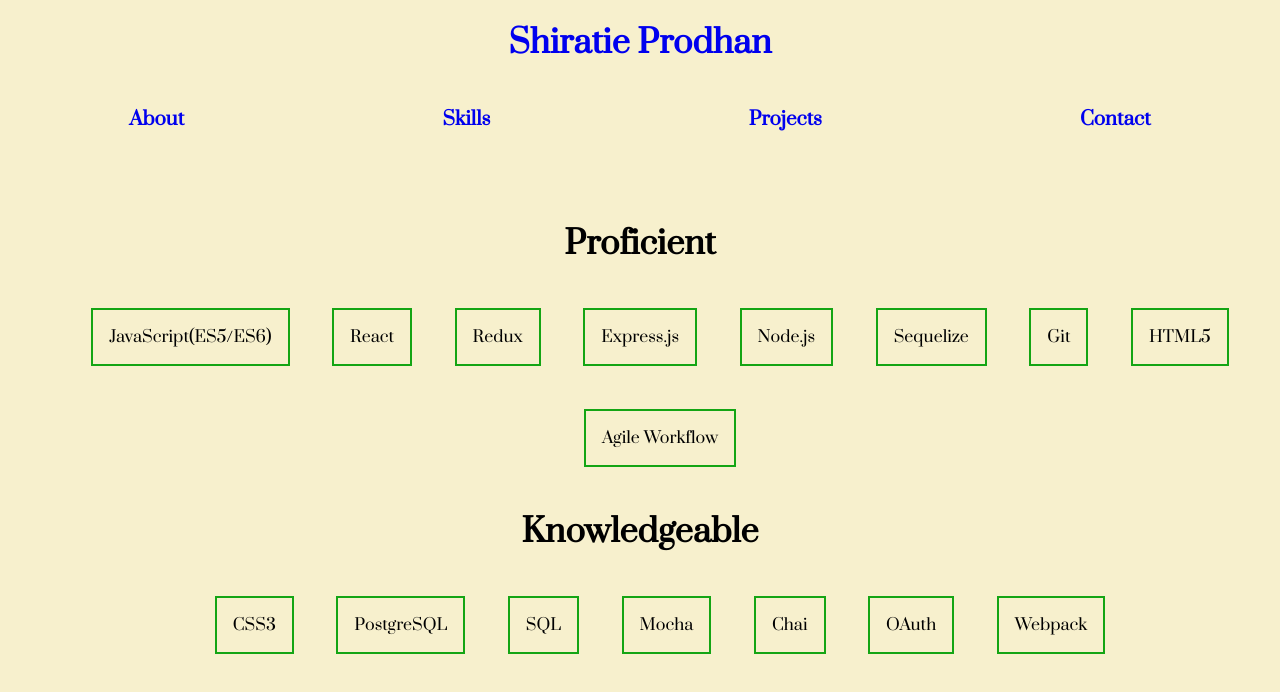
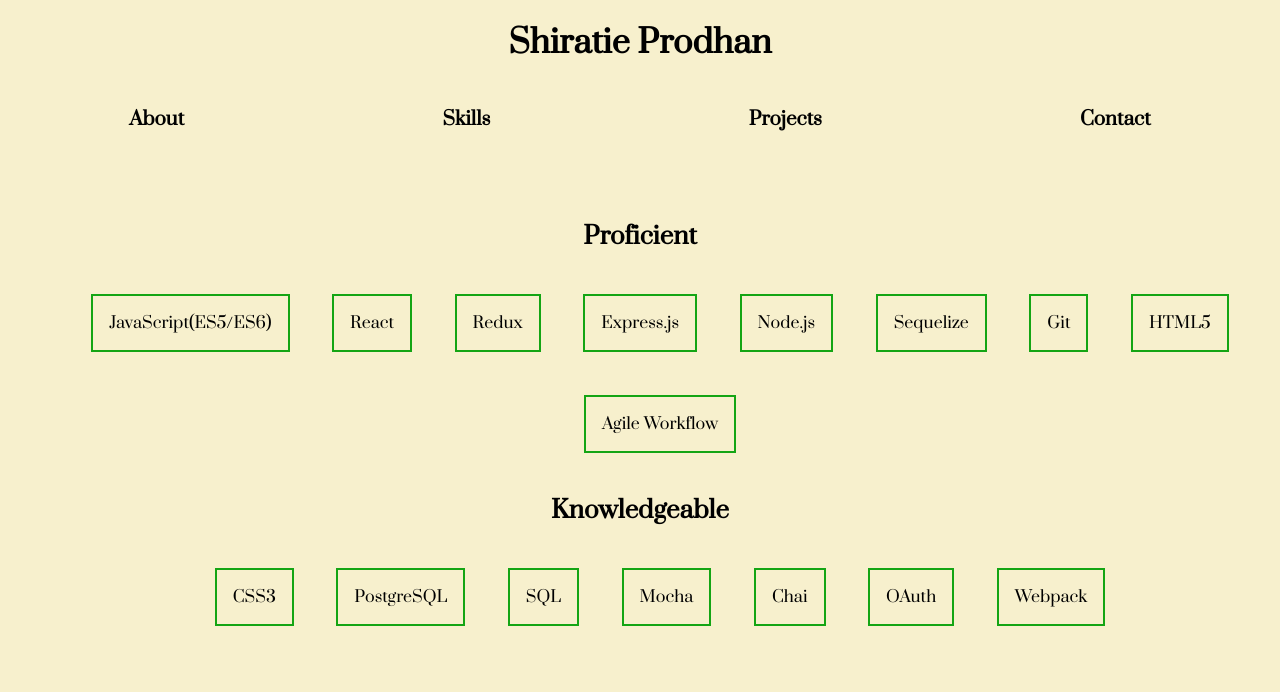
Before and after one commit to shiratiee/personal-website, a React (Create React App) app: page /skills in a window 1280 px wide. Shown: the top 692 px of the page. Built offline with nearby package versions, Linux system fonts and the light colour scheme; a web font is replaced by a local one.

Commit message:
links are finally a normal color

```diff
--- a/src/App.css
+++ b/src/App.css
@@ -28,6 +28,15 @@
   to { transform: rotate(360deg); }
 }
 
+a {
+  text-decoration: none;
+  color: black;
+}
+
+a:visited {
+  color: black;
+}
+
 .skills {
   padding-top: 50px;
   font-family: 'Prata', serif;
@@ -40,6 +49,7 @@
   flex-wrap: wrap;
   justify-content: center;
 
+
 }
 
 .list li {
@@ -47,6 +57,7 @@
   border: 2px solid rgb(20, 165, 20);
   margin: 1.33em;
   align-self: center;
+
 }
 
 .portfolio {
--- a/src/skills.jsx
+++ b/src/skills.jsx
@@ -3,7 +3,7 @@
 export default function Skills() {
   return (
     <div className="skills">
-      <h1>Proficient</h1>
+      <h2>Proficient</h2>
       <ul className="list">
         <li>JavaScript(ES5/ES6)</li>
         <li>React</li>
@@ -15,7 +15,7 @@
         <li>HTML5</li>
         <li>Agile Workflow</li>
       </ul>
-      <h1>Knowledgeable</h1>
+      <h2>Knowledgeable</h2>
       <ul className="list">
         <li>CSS3</li>
         <li>PostgreSQL</li>
```
